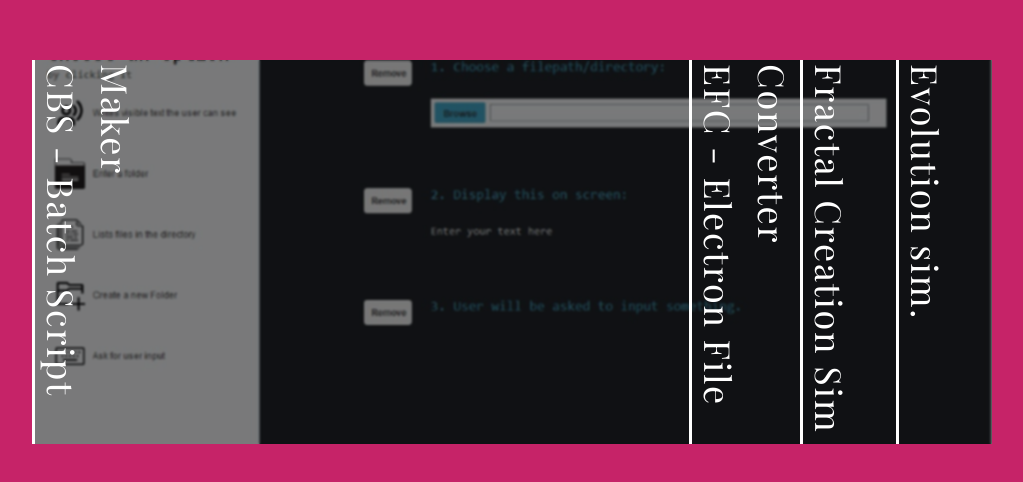
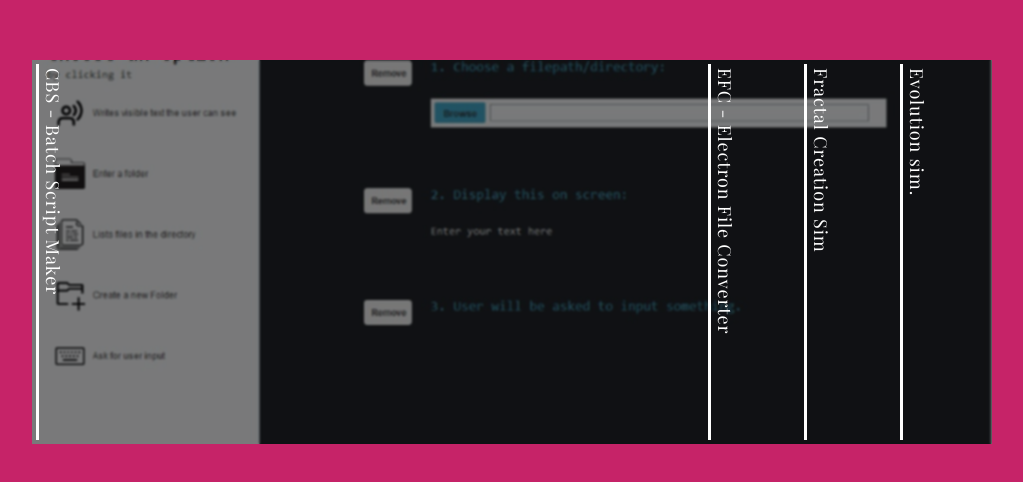
Before and after one commit to CaseSens/nextjs_portfolio, a Next.js app: page / in a window 1280 px wide. Shown: the part 2862-3344 px from the top of the page, without its empty margins (128-1151 px from the left). Built offline with nearby package versions, Linux system fonts and the light colour scheme.

Commit message:
added nicer padding and text size to image gallery

```diff
--- a/src/app/components/ImageGallery.tsx
+++ b/src/app/components/ImageGallery.tsx
@@ -27,9 +27,9 @@ const ImageGallery = () => {
       title={item.title}
       itemNo={index}
       onHover={() => handleHoveredItem(index)}
-      className={`relative transition-all flex ${
+      className={`relative transition-all flex p-1 z-30 select-none ${
         index !== hoveredItem ? "min-w-[10%]" : "grow min-w-[10%]"
-      } z-30`}
+      }`}
     />
   ));
 
@@ -75,7 +75,7 @@ const GallerySeparator: React.FC<GallerySeperatorProps> = ({
       onClick={() => onHover(itemNo)}
     >
       <div style={seperatorStyles} className="seperator-line" />
-      <h1 className="clamp-width-medium [writing-mode:vertical-lr] py-1 text-white font-playfair font-regular tracking-wider">
+      <h1 className="text-lg [writing-mode:vertical-lr] py-1 text-white font-playfair font-regular tracking-wider">
         {title}
       </h1>
     </div>
```
